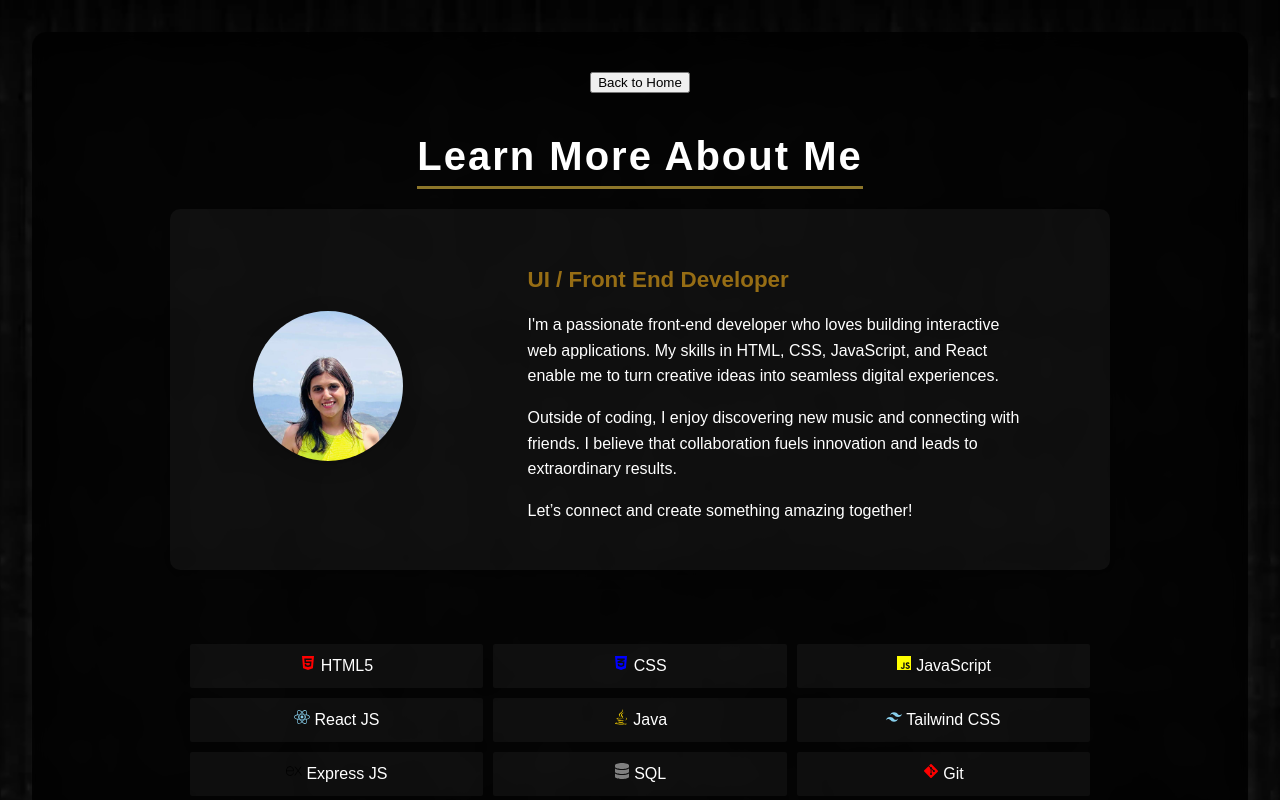
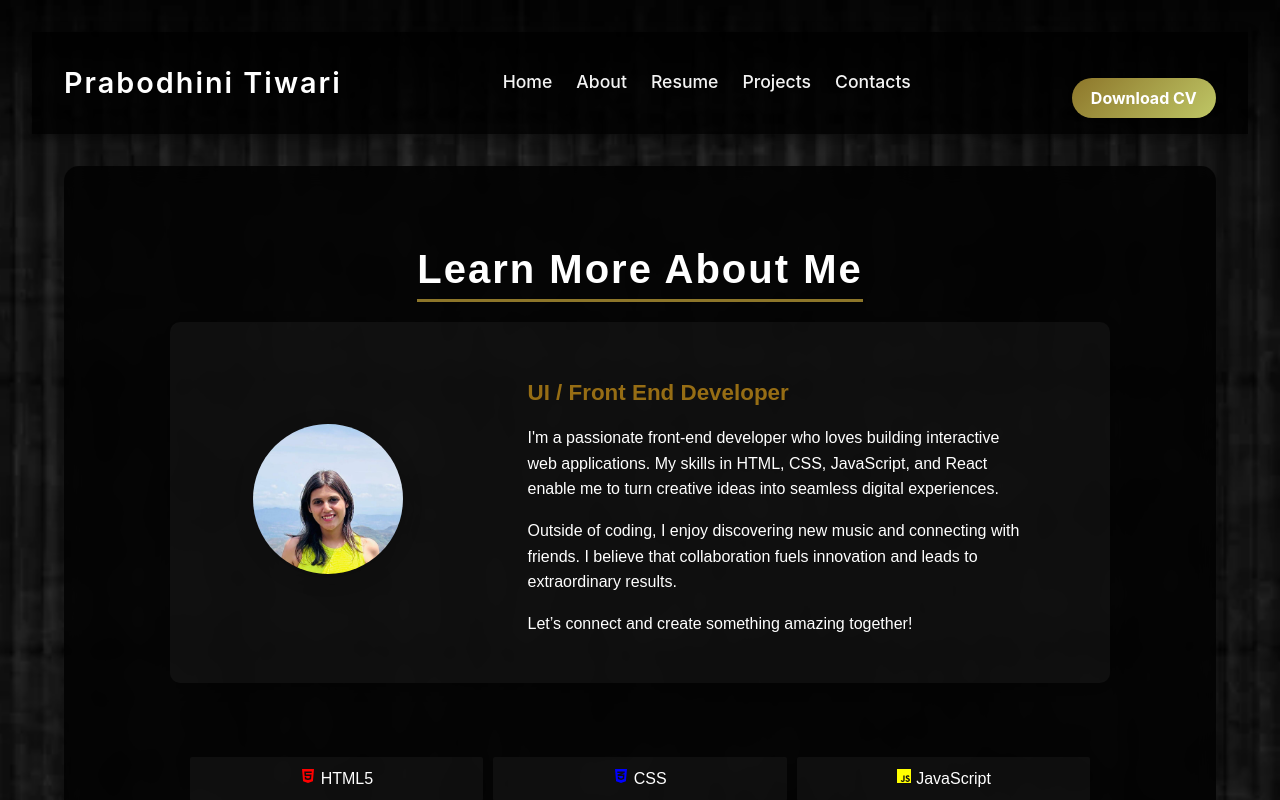
Before and after one commit to Prabodhini-tiwari/Portfolio, a React (Vite) app: page /about in a window 1280 px wide. Shown: the top 800 px of the page. Built offline with nearby package versions, Linux system fonts and the light colour scheme.

Commit message:
add layout component

```diff
--- a/src/App.css
+++ b/src/App.css
@@ -20,6 +20,7 @@ body {
   min-height: 100vh;
   margin: 0;
   font-family: Arial, sans-serif;
+
 }
 
 h1 {
--- a/src/App.jsx
+++ b/src/App.jsx
@@ -5,6 +5,7 @@ import About from './components/about/about';
 import Resume from './components/resume/resume';
 import Projects from './components/projects/project';
 import Contacts from './components/contacts/contacts';
+import Layout from "./components/Layout/Layout";
 import './App.css';
 
 function App() {
@@ -16,12 +17,25 @@ function App() {
       <Routes>
         <Route path='/' element={<Home />} />
         <Route path='/home' element={<Home />} />
-        <Route path='/about' element={<About />} />
-        <Route path='/resume' element={<Resume />} />
-        <Route path='/projects' element={<Projects />} />
-        <Route path='/contacts' element={<Contacts />} />
+
+        <Route path='/about' element={<Layout><About /></Layout>} />
+        <Route path='/resume' element={<Layout><Resume /></Layout>} />
+        <Route path='/projects' element={<Layout><Projects /></Layout>} />
+        <Route path='/contacts' element={<Layout><Contacts /></Layout>} />
       </Routes>
     </BrowserRouter>
+
+
+    // <BrowserRouter>
+    //   <Routes>
+    //     <Route path='/' element={<Home />} />
+    //     <Route path='/home' element={<Home />} />
+    //     <Route path='/about' element={<About />} />
+    //     <Route path='/resume' element={<Resume />} />
+    //     <Route path='/projects' element={<Projects />} />
+    //     <Route path='/contacts' element={<Contacts />} />
+    //   </Routes>
+    // </BrowserRouter>
 
   );
 }
--- /dev/null
+++ b/src/components/Layout/Layout.css
@@ -0,0 +1,113 @@
+/* Layout Navbar Container */
+.layout-navbar {
+    display: flex;
+    align-items: center;
+    justify-content: space-between;
+    background: linear-gradient(135deg, rgba(0, 0, 0, 0.8), rgba(0, 0, 0, 0.8));
+    padding: 1em 2em;
+    box-shadow: 0px 4px 12px rgba(0, 0, 0, 0.4);
+    position: sticky;
+    top: 0;
+    z-index: 1000;
+    transition: background 0.3s ease, padding 0.3s ease;
+}
+
+.layout-navbar:hover {
+    padding: 1.2em 2.2em;
+}
+
+/* Navbar Title */
+.layout-navbar h1 {
+    color: #ffffff;
+    font-size: 1.8em;
+    font-weight: 600;
+    margin: 0;
+    transition: color 0.3s ease, transform 0.3s ease;
+    text-shadow: 2px 2px 8px rgba(0, 0, 0, 0.2);
+}
+
+.layout-navbar h1:hover {
+    color: #ffdd57;
+    transform: translateX(5px);
+    text-shadow: 3px 3px 12px rgba(0, 0, 0, 0.3);
+}
+
+/* Navbar Links */
+.layout-navbar ul {
+    display: flex;
+    gap: 1.5em;
+    list-style: none;
+    margin: 0;
+    padding: 0;
+}
+
+.layout-navbar ul li {
+    position: relative;
+}
+
+.layout-navbar ul li a {
+    color: #f4f4f4;
+    text-decoration: none;
+    font-size: 1.1em;
+    font-weight: 500;
+    padding: 0.3em 0;
+    transition: color 0.3s ease, border-bottom 0.3s ease;
+}
+
+.layout-navbar ul li a::after {
+    content: '';
+    display: block;
+    width: 0;
+    height: 2px;
+    background: #8d762a;
+    transition: width 0.3s ease;
+    margin: 0 auto;
+}
+
+.layout-navbar ul li a:hover {
+    color: #ffdd57;
+}
+
+.layout-navbar ul li a:hover::after {
+    width: 100%;
+    background: #ffdd57;
+}
+
+/* Download CV Button */
+.layout-navbar .cv-link a {
+    display: inline-block;
+    padding: 0.5em 1.2em;
+    color: #ffffff;
+    background: linear-gradient(135deg, #8d762a, #bfc766);
+    border-radius: 25px;
+    font-weight: bold;
+    text-decoration: none;
+    transition: background-color 0.3s ease, transform 0.3s ease, box-shadow 0.3s ease;
+    box-shadow: 0px 4px 10px rgba(0, 0, 0, 0.2);
+}
+
+.layout-navbar .cv-link a:hover {
+    background: #8d762a;
+    transform: scale(1.05);
+    box-shadow: 0px 6px 12px rgba(0, 0, 0, 0.4), 0px 0px 10px rgba(141, 118, 42, 0.5);
+}
+
+/* Main Content Styling */
+main {
+    padding: 2em;
+    font-family: 'Helvetica Neue', Arial, sans-serif;
+    color: #333;
+    animation: fadeIn 0.5s ease-in-out;
+}
+
+/* Smooth Fade-In Animation for Main Content */
+@keyframes fadeIn {
+    from {
+        opacity: 0;
+        transform: translateY(10px);
+    }
+    to {
+        opacity: 1;
+        transform: translateY(0);
+    }
+}
--- /dev/null
+++ b/src/components/Layout/Layout.jsx
@@ -0,0 +1,30 @@
+// components/Layout.js
+import React from "react";
+import { Link } from "react-router-dom";
+import './Layout.css';
+
+function Layout({ children }) {
+    return (
+        <div>
+            <nav className="layout-navbar">
+
+                <h1>Prabodhini Tiwari</h1>
+
+                <ul>
+                    <li><Link to="/home">Home</Link></li>
+                    <li><Link to="/about">About</Link></li>
+                    <li><Link to="/resume">Resume</Link></li>
+                    <li><Link to="/projects">Projects</Link></li>
+                    <li><Link to="/contacts">Contacts</Link></li>
+                </ul>
+
+                <div className="cv-link">
+                    <a href="">Download CV</a>
+                </div>
+            </nav>
+            <main>{children}</main>
+        </div>
+    );
+}
+
+export default Layout;
--- a/src/components/about/about.jsx
+++ b/src/components/about/about.jsx
@@ -5,7 +5,7 @@ import { useNavigate } from "react-router-dom";
 
 function About() {
 
-    const navigate = useNavigate();
+
 
     const jsColor = { color: "yellow" }
     const htmlColor = { color: "red" }
@@ -19,7 +19,7 @@ function About() {
     return (
         <section className="about-section">
 
-            <button className="back-button" onClick={() => navigate('/home')}>Back to Home</button>
+
 
             <h1>Learn More About Me</h1>
             <div className="AboveSection">
--- a/src/components/home/home.css
+++ b/src/components/home/home.css
@@ -143,9 +143,9 @@ h2 {
     background: rgba(255, 255, 255, 0.1); /* Semi-transparent white background */
     border-radius: 50%; /* Keep it circular */
     display: flex; /* Use flexbox for centering content */
-    align-items: center; /* Center items vertically */
-    justify-content: center; /* Center items horizontally */
-    backdrop-filter: blur(10px); /* Optional: adds a nice blur effect */
+    align-items: center;
+    justify-content: center;
+    backdrop-filter: blur(10px);
 
 }
 
```
Also changed, not shown: src/components/about/about.css (line endings or trailing spaces).
